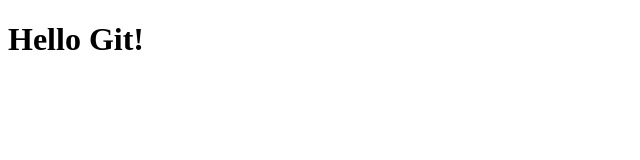
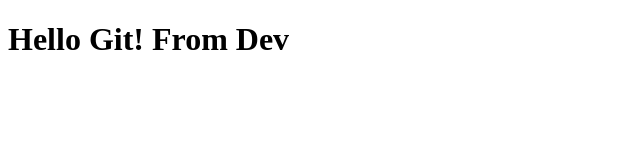
Before and after one commit to BigYeser/test-git, a plain HTML site: page index.html in a window 1280 px wide. Shown: the whole page, without its empty margins (0-640 px from the left). Drawn offline with Linux system fonts and the light colour scheme.

Commit message:
modify index html from dev

```diff
--- a/index.html
+++ b/index.html
@@ -6,6 +6,6 @@
         </title>
     </head>
     <body>
-        <h1>Hello Git!</h1>
+        <h1>Hello Git! From Dev</h1>
     </body>
 </html>
```
